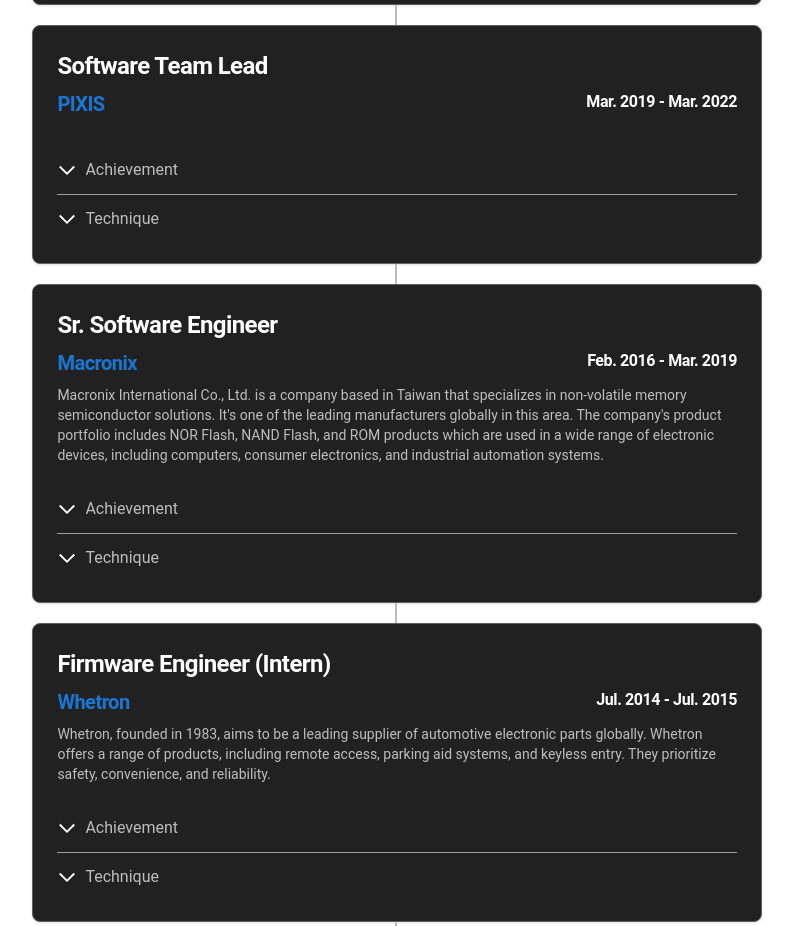
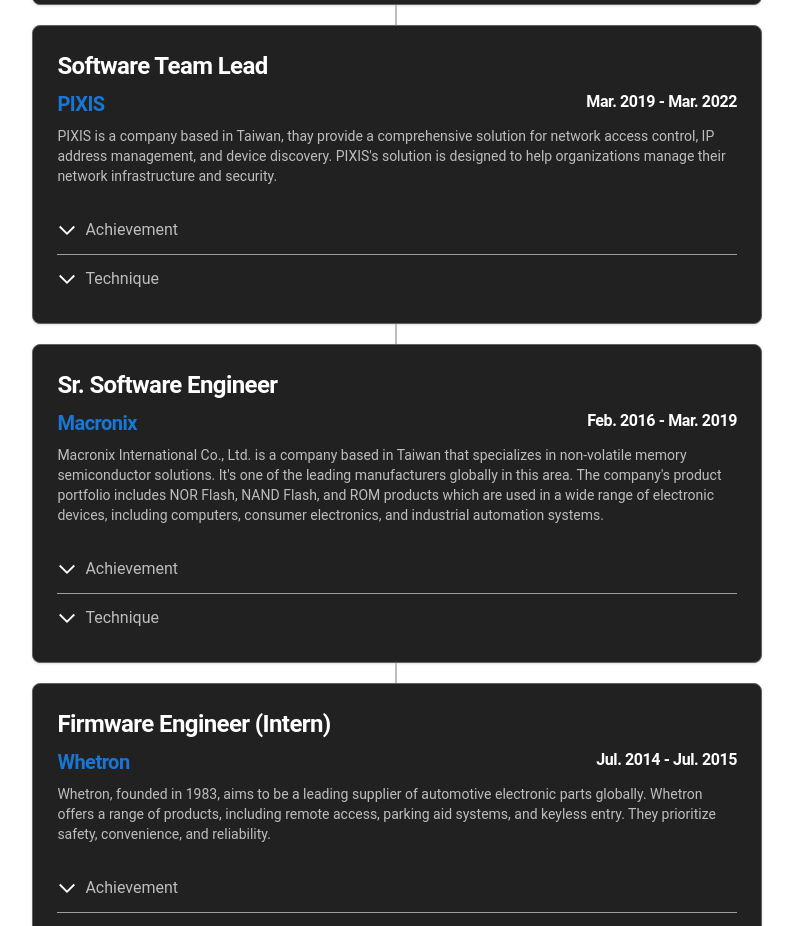
Before and after one commit to MakotoAtsu/MakotoAtsu.github.io, a React (Vite) app: page / in a window 1280 px wide. Shown: the part 1060-1986 px from the top of the page, without its empty margins (390-1183 px from the left). Built offline with nearby package versions, Linux system fonts and the light colour scheme.

Commit message:
add favicon

```diff
--- a/index.html
+++ b/index.html
@@ -3,7 +3,7 @@
 
 <head>
   <meta charset="UTF-8" />
-  <link rel="icon" type="image/svg+xml" href="/vite.svg" />
+  <link rel="icon" type="image/svg+xml" href="/favicon.svg" />
   <meta name="viewport" content="width=device-width, initial-scale=1.0" />
   <title>MakotoAtsu</title>
 </head>
--- a/src/history.json
+++ b/src/history.json
@@ -45,6 +45,7 @@
         "title": "Software Team Lead",
         "company": "PIXIS",
         "companyUrl": "https://www.pixis.com.tw/",
+        "description": "PIXIS is a company based in Taiwan, thay provide a comprehensive solution for network access control, IP address management, and device discovery. PIXIS's solution is designed to help organizations manage their network infrastructure and security.",
         "achievement": [
             "Led team product development for a comprehensive solution of Network Access Control, IPAM, and Device Discovery.",
             "Dockerized product, and reduced network probe software IP occupancy by 45%",
@@ -56,7 +57,6 @@
             "Optimized loading performance, and increase the concurrent amount by 30% every 30 minutes.",
             "Created CI/CD, shorten product development life cycle."
         ],
-        "description": "",
         "startDate": "Mar. 2019",
         "endDate": "Mar. 2022",
         "techniques": [
```
Also changed, not shown: public/favicon.svg (added).
